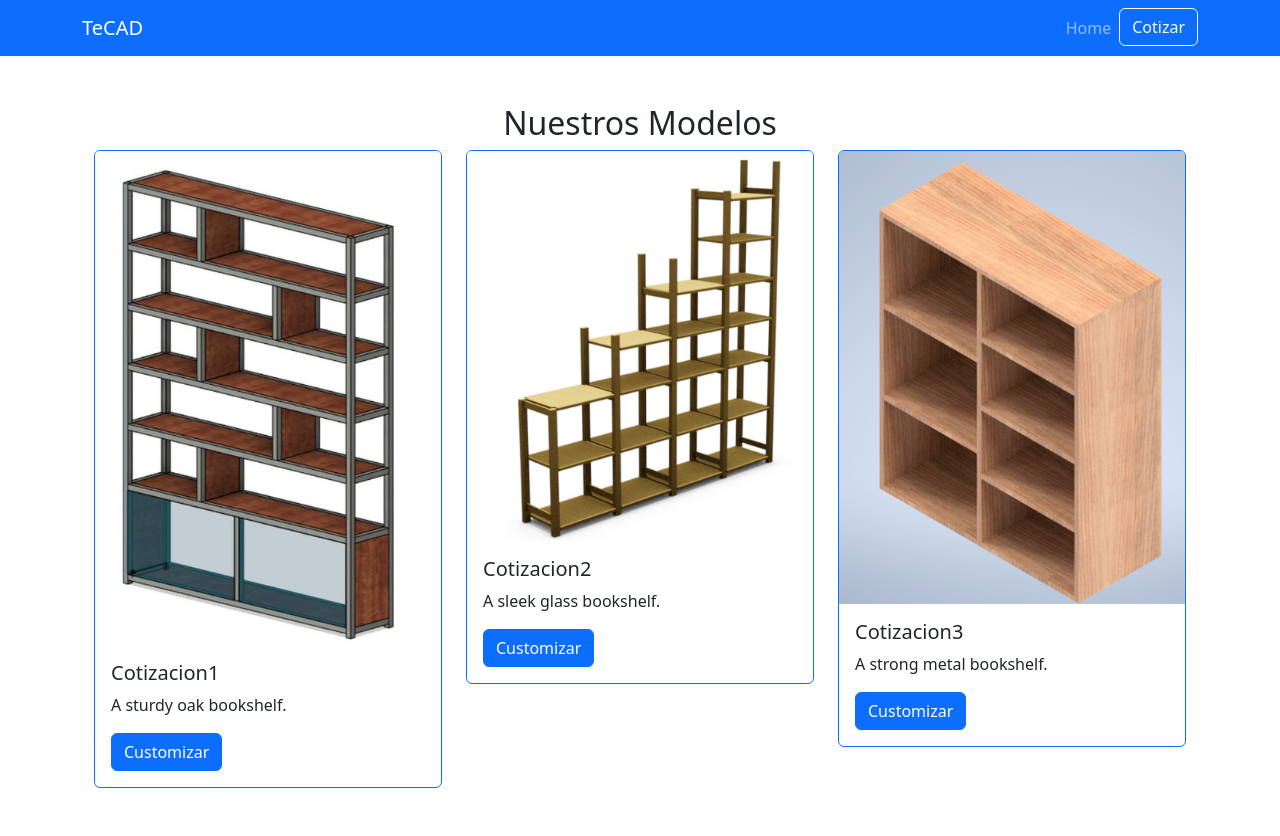
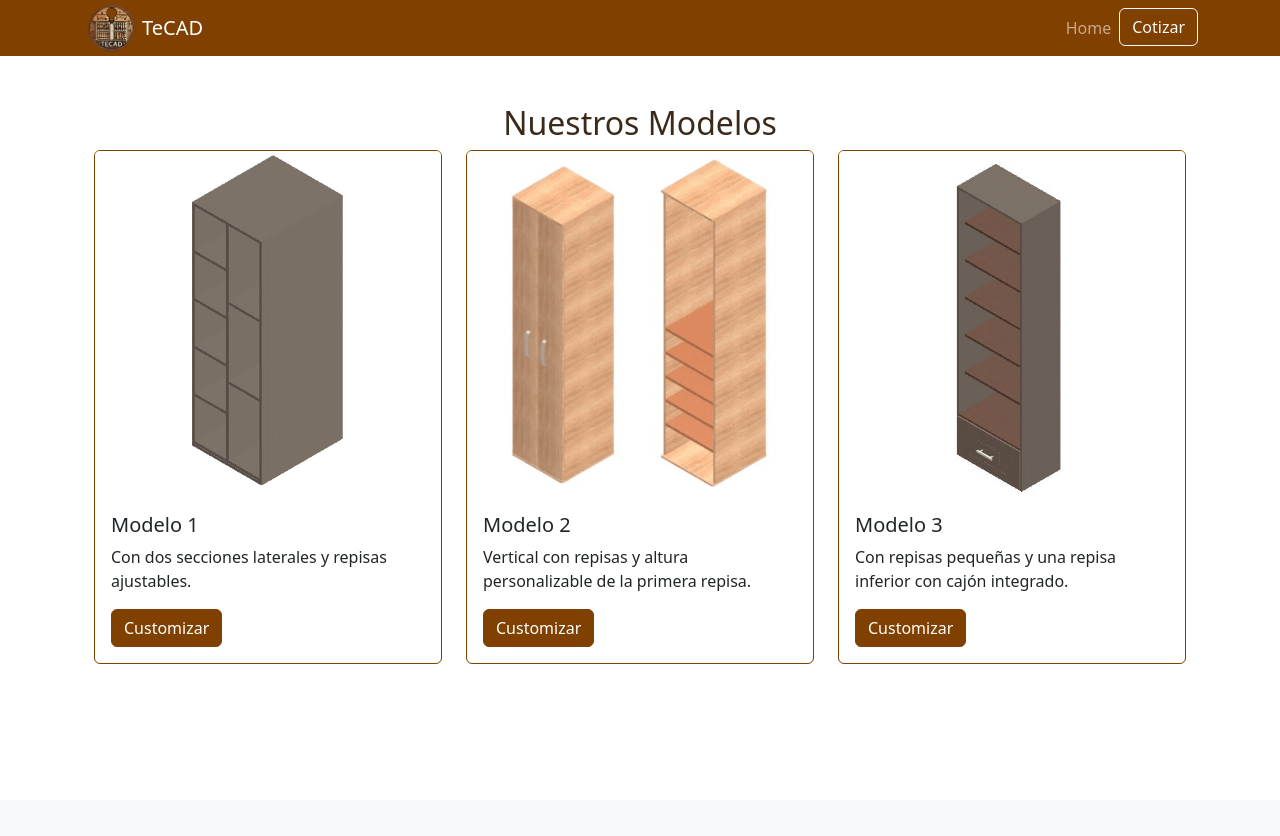
Before and after one commit to dfbello/BiblioTQ-web, a Django app: page /shop/ in a window 1280 px wide. After the commit the page ends 664 px from the top, so only its background shows below. Run offline with Django 5.2, Linux system fonts and the light colour scheme.

Commit message:
New look & form additions

```diff
--- a/price/templates/home.html
+++ b/price/templates/home.html
@@ -1,3 +1,5 @@
+{% load static %}
+
 <!DOCTYPE html>
 <html lang="es">
 <head>
@@ -5,13 +7,18 @@
     <meta name="viewport" content="width=device-width, initial-scale=1">
     <title>TeCAD</title>
     <link href="https://cdn.jsdelivr.net/npm/bootstrap@5.3.2/dist/css/bootstrap.min.css" rel="stylesheet">
+    <link rel="stylesheet" href="{% static 'css/custom.css' %}">
+
 </head>
 <body>
 
     <!-- Navbar -->
     <nav class="navbar navbar-expand-lg navbar-dark bg-primary">
         <div class="container">
-            <a class="navbar-brand" href="{% url 'landing' %}">TeCAD</a>
+            <img src="{% static 'images/logo-navbar.png' %}" alt="TeCAD Logo" class="navbar-logo" href="{% url 'landing' %}">
+            <a class="navbar-brand" href="{% url 'landing' %}" style="padding-left: 60px;">
+                TeCAD
+            </a>
             <button class="navbar-toggler" type="button" data-bs-toggle="collapse" data-bs-target="#navbarNav">
                 <span class="navbar-toggler-icon"></span>
             </button>
--- a/price/templates/landing.html
+++ b/price/templates/landing.html
@@ -1,7 +1,8 @@
 {% extends 'home.html' %}
-
+{% load static %}
 {% block content %}
 <div class="container text-center mt-5">
+    <img src="{% static 'images/logo-navbar.png' %}" alt="TeCAD Logo" class="mb-4" style="height: 250px;">
     <h1 class="display-4">Cotiza la biblioteca de tus sueños.</h1>
     <p class="lead">Tus muebles, tus dimensiones.</p>
     <a href="{% url 'shop' %}" class="btn btn-primary btn-lg">Cotiza ahora</a>
--- a/price/templates/shop.html
+++ b/price/templates/shop.html
@@ -1,5 +1,5 @@
 {% extends 'home.html' %}
-
+{% load static %}
 {% block content %}
 <div class="container mt-5">
     <h2 class="text-center">Nuestros Modelos</h2>
@@ -30,9 +30,14 @@
     <!-- Hidden Order Form -->
 <div id="order-form" class="mt-5 p-4 bg-light border border-primary rounded d-none mb-5">
     <h3>Define las dimensiones para tu <span id="selected-model-name"></span></h3>
+
+    <div class="row">
+        <!-- Left Column: Form Fields -->
+        <div class="col-md-6">
             <form method="POST">
                 {% csrf_token %}
                 <input type="hidden" name="model_id" id="model-id">
+
                 <div class="mb-3">
                     <label class="form-label">Ancho en cm</label>
                     <input type="number" class="form-control" name="ancho" required>
@@ -45,15 +50,26 @@
                     <label class="form-label">Profundidad en cm</label>
                     <input type="number" class="form-control" name="profundidad" required>
                 </div>
+
+                <!-- Extra fields for specific models -->
                 <div class="mb-3" id="extra-fields"></div>
+
                 <div class="mb-3">
                     <label class="form-label">Ingrese su correo a donde le llegará la cotización</label>
                     <input type="email" class="form-control" name="correo" required>
                 </div>
-            <button type="submit" class="btn btn-primary">Enviar solicitud</button>
+
+                <button type="submit" class="btn btn-light">Enviar solicitud</button>
             </form>
         </div>
+
+        <!-- Right Column: Image -->
+        <div class="col-md-6 d-flex align-items-center justify-content-center">
+            <img id="model-image" src="" class="img-fluid d-none" alt="Modelo de librero">
         </div>
+    </div>
+</div>
+
 
 <script>
     document.querySelectorAll('.select-btn').forEach(button => {
@@ -66,22 +82,24 @@
             const extraFields = document.getElementById('extra-fields');
             extraFields.innerHTML = '';
 
-            if (modelName === 'Cotizacion1') {
+            // Image Handling
+            const modelImage = document.getElementById('model-image');
+            let imagePath = "";
+
+            if (modelName === 'Modelo 1') {
                 extraFields.innerHTML += `
                     <div class="mb-3">
-                        <label class="form-label">Espesor en cm</label>
-                        <input type="number" class="form-control" name="espesor" required>
-                    </div>
-                    <div class="mb-3">
-                        <label class="form-label">Número de cajones a la derecha</label>
+                        <label class="form-label">Número de divisiones a la derecha</label>
                         <input type="number" class="form-control" name="n_cajones_der" required>
                     </div>
                     <div class="mb-3">
-                        <label class="form-label">Número de cajones a la izquierda</label>
+                        <label class="form-label">Número de divisiones a la izquierda</label>
                         <input type="number" class="form-control" name="n_cajones_izq" required>
                     </div>
                 `;
-            } else if (modelName === 'Cotizacion2') {
+                imagePath = "{% static 'images/Modelo1-medidas.jpeg' %}";  // Change to the actual image path
+            }
+            else if (modelName === 'Modelo 2') {
                 extraFields.innerHTML += `
                     <div class="mb-3">
                         <label class="form-label">Altura de repisa en cm</label>
@@ -96,7 +114,9 @@
                         <input type="checkbox" class="form-check-input" name="puerta">
                     </div>
                 `;
-            } else if (modelName === 'Cotizacion3') {
+                imagePath = "{% static 'images/Modelo2-medidas.jpeg' %}";  // Change to the actual image path
+            }
+            else if (modelName === 'Modelo 3') {
                 extraFields.innerHTML += `
                     <div class="mb-3">
                         <label class="form-label">Altura 1 en cm</label>
@@ -115,9 +135,20 @@
                         <input type="checkbox" class="form-check-input" name="cajon">
                     </div>
                 `;
+                imagePath = "{% static 'images/Modelo3-medidas.jpeg' %}";  // Change to the actual image path
+            }
+
+            // Update Image Source
+            if (imagePath) {
+                modelImage.src = imagePath;
+                modelImage.classList.remove('d-none');
+            } else {
+                modelImage.classList.add('d-none');
             }
         });
     });
+
+
 
     function selectModel() {
         // Scroll smoothly to the form
--- a/price/views.py
+++ b/price/views.py
@@ -3,9 +3,9 @@
 
 # Define bookshelf models (Hardcoded since they won't be in the DB)
 BOOKSHELF_MODELS = [
-    {"id": 1, "name": "Cotizacion1", "description": "A sturdy oak bookshelf.", "image_url": "/static/images/Modelo1.jpg"},
-    {"id": 2, "name": "Cotizacion2", "description": "A sleek glass bookshelf.", "image_url": "/static/images/Modelo2.png"},
-    {"id": 3, "name": "Cotizacion3", "description": "A strong metal bookshelf.", "image_url": "/static/images/Modelo3.png"},
+    {"id": 1, "name": "Modelo 1", "description": "Con dos secciones laterales y repisas ajustables.", "image_url": "/static/images/Modelo1.png"},
+    {"id": 2, "name": "Modelo 2", "description": "Vertical con repisas y altura personalizable de la primera repisa.", "image_url": "/static/images/Modelo2.png"},
+    {"id": 3, "name": "Modelo 3", "description": "Con repisas pequeñas y una repisa inferior con cajón integrado.", "image_url": "/static/images/Modelo3.jpeg"},
 ]
 
 def shop(request):
@@ -23,7 +23,7 @@
         if not selected_model:
             return render(request, 'shop.html', {'models': BOOKSHELF_MODELS, 'error': 'Seleccione un modelo válido'})
 
-        if selected_model['name'] == 'Cotizacion1':
+        if selected_model['name'] == 'Modelo 1':
             try:
                 espesor = float(request.POST.get('espesor'))
                 n_cajones_der = int(request.POST.get('n_cajones_der'))
@@ -41,7 +41,7 @@
                 n_cajones_der=n_cajones_der,
                 n_cajones_izq=n_cajones_izq,
             )
-        elif selected_model['name'] == 'Cotizacion2':
+        elif selected_model['name'] == 'Modelo 2':
             try:
                 alturarepisa = float(request.POST.get('alturarepisa'))
                 Nrepisas = int(request.POST.get('Nrepisas'))
@@ -59,7 +59,7 @@
                 puerta=puerta,
             )
 
-        elif selected_model['name'] == 'Cotizacion3':
+        elif selected_model['name'] == 'Modelo 3':
             try:
                 altura_1 = float(request.POST.get('altura_1'))
                 altura_2 = float(request.POST.get('altura_2'))
--- /dev/null
+++ b/static/css/custom.css
@@ -0,0 +1,66 @@
+:root {
+    --bs-primary: #804000 !important;
+    --form-bg: #804000; /* Nuevo color de fondo para los formularios */
+    --input-bg: #804000; /* Nuevo color de fondo para los campos de texto */
+    --input-border: #dbbe91fd; /* Color del borde de los campos de texto */
+    --input-focus-shadow: rgba(158, 104, 24, 0.7); /* Color del resplandor al enfocar */
+}
+
+.btn-primary {
+    background-color: var(--bs-primary) !important;
+    border-color: var(--bs-primary) !important;
+}
+
+.border-primary {
+    border-color: var(--bs-primary) !important;
+}
+
+.navbar {
+    background-color: var(--bs-primary) !important;
+}
+
+#order-form {
+    background-color: var(--form-bg) !important; /* Aplicar el nuevo color de fondo a los formularios */
+    color: #ffffff; /* Asegurar que el texto sea legible */
+}
+
+.navbar-logo {
+    height: 60px; /* Set desired logo height */
+    position: absolute;
+    top: 50%; /* Center it vertically */
+    transform: translateY(-50%); /* Adjust for exact centering */
+    margin-right: 10px; /* Add some space between the logo and the brand name */
+}
+
+input[type="text"],
+input[type="number"],
+input[type="email"],
+textarea {
+    background-color: var(--input-bg) !important; /* Use the same bg color as forms */
+    color: #ffffff !important; /* White text for contrast */
+    border: 1px solid var(--input-border) !important; /* Use defined border color */
+    padding: 8px;
+    border-radius: 5px; /* Optional: Rounded corners */
+}
+
+/* Change the placeholder text color */
+input::placeholder,
+textarea::placeholder {
+    color: rgba(255, 255, 255, 0.6) !important; /* Lightened white for contrast */
+}
+
+/* Change text color and add effect when typing */
+input:focus,
+textarea:focus {
+    background-color: var(--input-bg) !important;
+    color: #ffffff !important;
+    border-color: var(--input-border) !important;
+    box-shadow: 0 0 5px var(--input-focus-shadow) !important;
+    outline: none !important;
+}
+
+
+body {
+    background-color: #ffffff;
+    color: #3a2a1a;
+}
```
Also changed, not shown: static/images/Modelo1-medidas.jpeg (added), static/images/Modelo1.jpg (deleted), static/images/Modelo1.png (added), static/images/Modelo2-medidas.jpeg (added), static/images/Modelo2.png, static/images/Modelo3-medidas.jpeg (added), static/images/Modelo3.jpeg (added), static/images/Modelo3.png (deleted), static/images/logo-navbar.png (added). Lines whose indentation alone changed are shown as unchanged.
